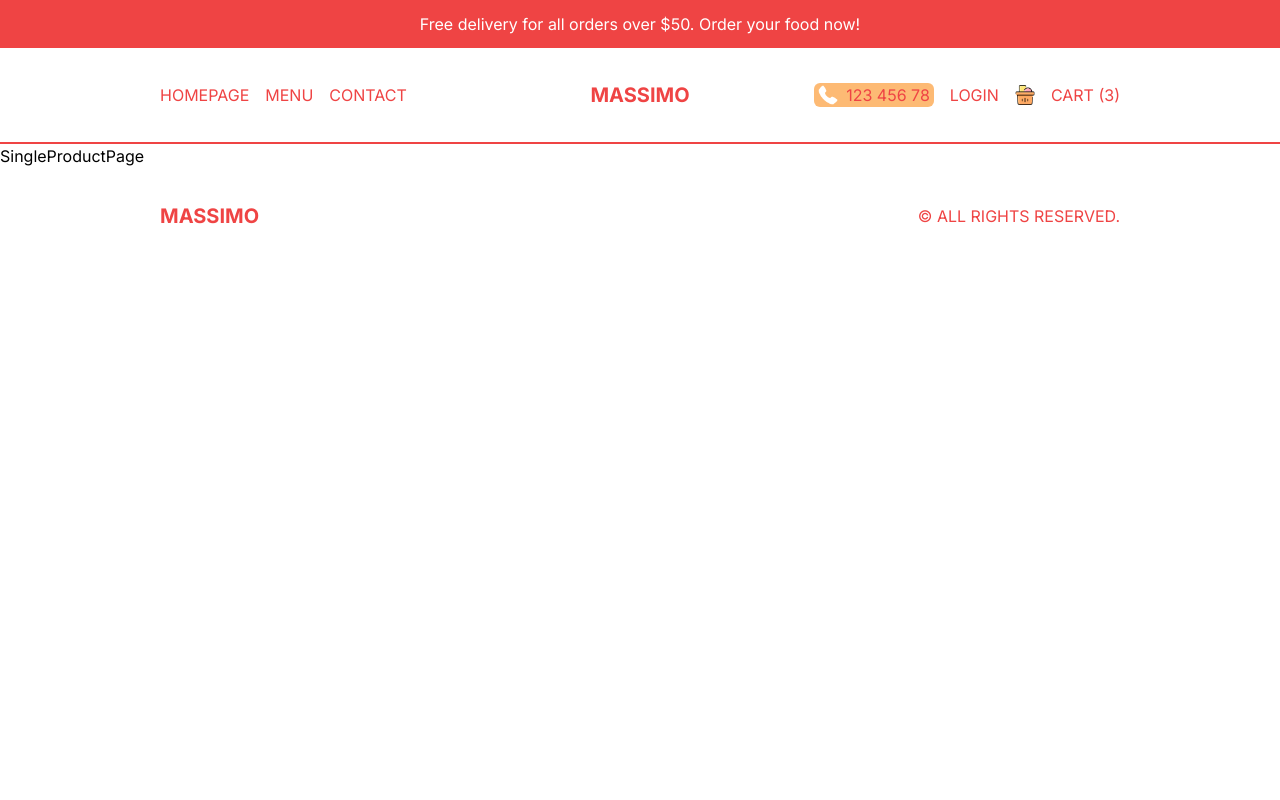
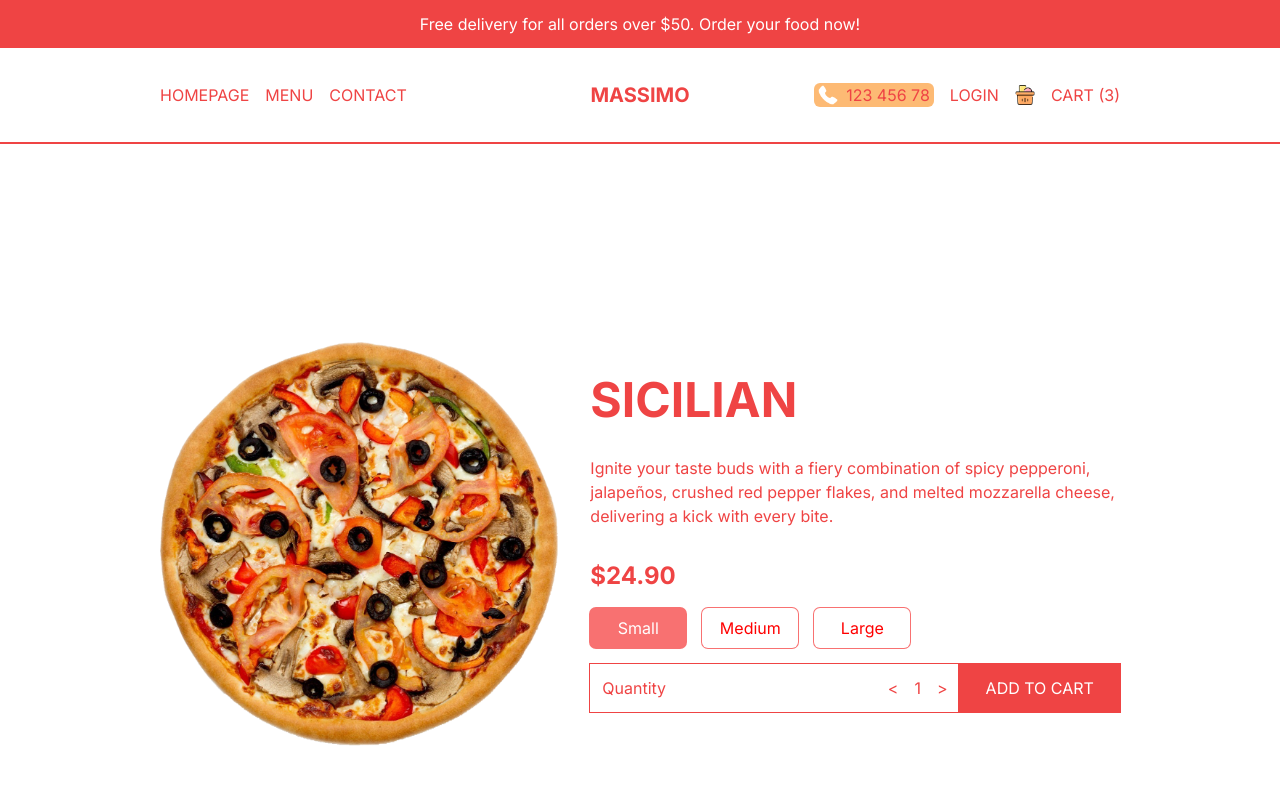
Before and after one commit to MohamedHabibFrigui/Food-Ordering-Website, a Next.js app: page /product/1 in a window 1280 px wide. Shown: the top 800 px of the page. Built offline with nearby package versions, Linux system fonts and the light colour scheme.

Commit message:
Add SingleProduct page

```diff
--- a/src/app/menu/[category]/page.tsx
+++ b/src/app/menu/[category]/page.tsx
@@ -9,7 +9,7 @@
       {pizzas.map((item) => (
         <Link
           key={item.id}
-          href={`product/${item.id}`}
+          href={`/product/${item.id}`}
           className="w-full h-[60vh] border-r-2 border-b-2 border-red-500 sm:w-1/2 lg:w-1/3 p-4 flex flex-col justify-between group even:bg-fuchsia-50"
         >
           {/* IMAGE CONTAINER */}
--- a/src/app/product/[id]/page.tsx
+++ b/src/app/product/[id]/page.tsx
@@ -1,7 +1,35 @@
-import React from "react";
+import Price from "@/components/Price";
+import { singleProduct } from "@/data";
+import Image from "next/image";
 
 const SingleProductPage = () => {
-  return <div>SingleProductPage</div>;
+  return (
+    <div className="p-4 lg:px-20 xl:px-40 h-screen flex flex-col justify-around text-red-500 md:flex-row md:gap-8 items-center">
+      {/* IMAGE CONTAINER */}
+      {singleProduct.img && (
+        <div className="relative w-full h-1/2 md:h-[70%]">
+          <Image
+            src={singleProduct.img}
+            alt={singleProduct.title}
+            fill
+            className="object-contain"
+          />
+        </div>
+      )}
+      {/* TEXT CONTAINER */}
+      <div className="h-1/2 flex flex-col gap-4 md:h-[70%] md:justify-center md:gap-6 xl:gap-8">
+        <h1 className="text-3xl font-bold uppercase xl:text-5xl">
+          {singleProduct.title}
+        </h1>
+        <p>{singleProduct.desc}</p>
+        <Price
+          price={singleProduct.price}
+          id={singleProduct.id}
+          options={singleProduct.options}
+        />
+      </div>
+    </div>
+  );
 };
 
 export default SingleProductPage;
--- /dev/null
+++ b/src/components/Price.tsx
@@ -0,0 +1,68 @@
+"use client";
+
+import React, { useEffect, useState } from "react";
+
+type Props = {
+  price: number;
+  id: number;
+  options?: { title: string; additionalPrice: number }[];
+};
+
+const Price = ({ price, id, options }: Props) => {
+  const [total, setTotal] = useState(price);
+  const [quantity, setQuantity] = useState(1);
+  const [selected, setSelected] = useState(0);
+
+  useEffect(() => {
+    setTotal(
+      quantity * (options ? price + options[selected].additionalPrice : price)
+    );
+  }, [quantity, selected, options, price]);
+  return (
+    <div className="flex flex-col gap-4">
+      <h2 className="text-2xl font-bold">${total.toFixed(2)}</h2>
+      {/* OPTIONS CONTAINER */}
+      <div className="flex gap-4">
+        {options?.map((option, index) => (
+          <button
+            key={option.title}
+            className="min-w-[6rem] p-2 ring-1 ring-red-400 rounded-md"
+            style={{
+              background: selected === index ? "rgb(248 113 113)" : "white",
+              color: selected === index ? "white" : "red",
+            }}
+            onClick={() => setSelected(index)}
+          >
+            {option.title}
+          </button>
+        ))}
+      </div>
+      {/* QUANTITY AND ADD BUTTON CONTAINER */}
+      <div className="flex justify-between items-center">
+        {/* QUANTITY */}
+        <div className="flex justify-between w-full p-3 ring-1 ring-red-500">
+          <span>Quantity</span>
+          <div className="flex gap-4 items-center">
+            <button
+              onClick={() => setQuantity((prev) => (prev > 1 ? prev - 1 : 1))}
+            >
+              {"<"}
+            </button>
+            <span>{quantity}</span>
+            <button
+              onClick={() => setQuantity((prev) => (prev < 9 ? prev + 1 : 9))}
+            >
+              {">"}
+            </button>
+          </div>
+        </div>
+        <button className="uppercase w-56 bg-red-500 text-white p-3 ring-1 ring-red-500">
+          Add to Cart
+        </button>
+        {/* CART BUTTON */}
+      </div>
+    </div>
+  );
+};
+
+export default Price;
```
